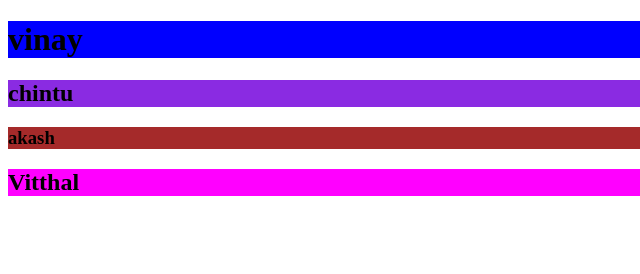
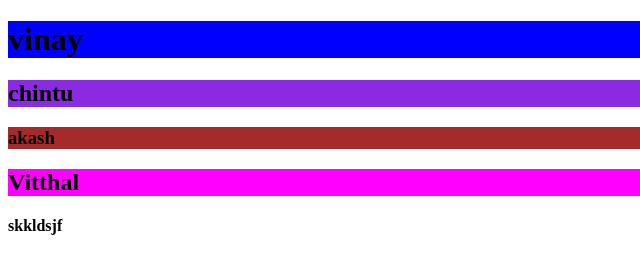
Before and after one commit to vinay-parit/HTML-and-CSS, a plain HTML site: page inline.html in a window 1280 px wide. Shown: the full height of the page, 0-640 px from the left. Drawn offline with Linux system fonts and the light colour scheme.

Commit message:
update h4 tag

```diff
--- a/inline.html
+++ b/inline.html
@@ -10,5 +10,6 @@
     <h2 style="background-color: blueviolet;"> chintu</h2>
      <h3 style="background-color: brown;"> akash</h3>
      <h2 style="background-color: magenta;">Vitthal</h2>
+     <h4>skkldsjf</h4>
 </body>
 </html>
```
